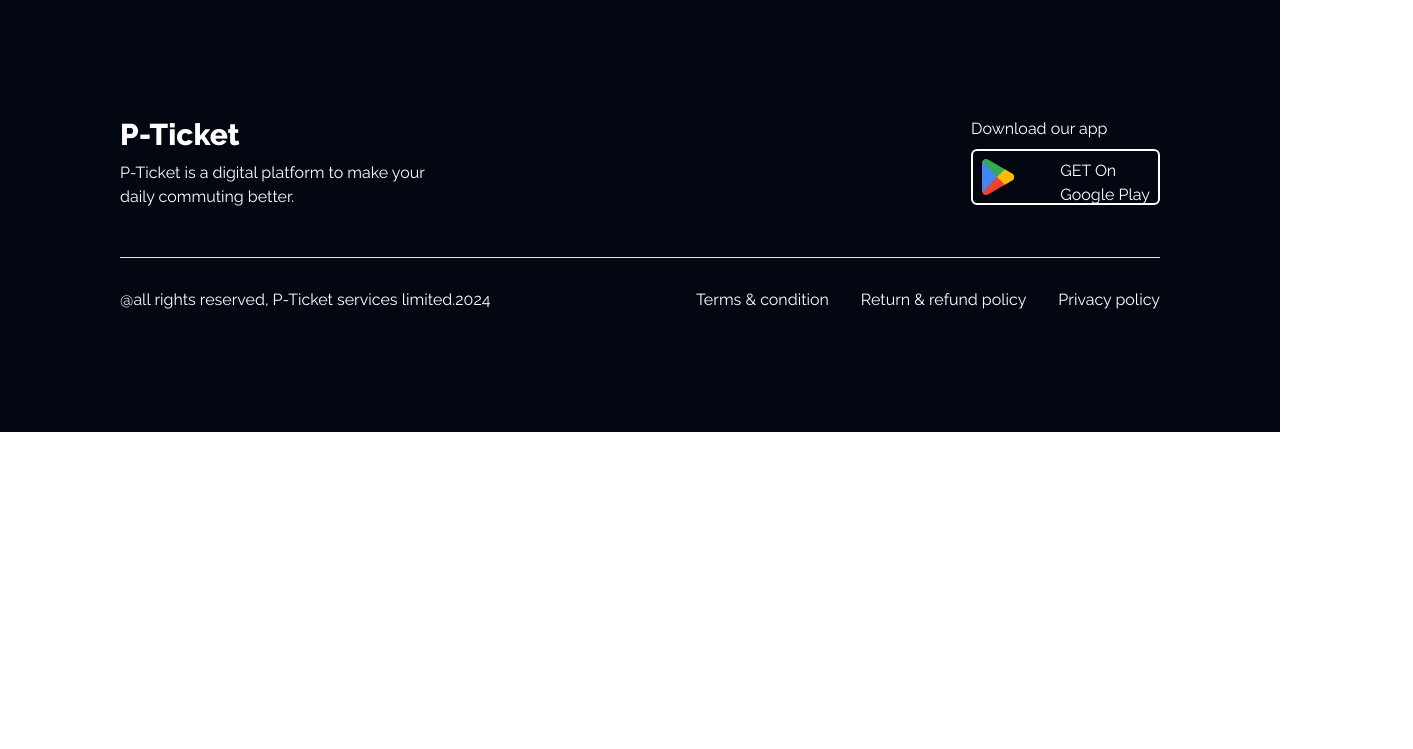
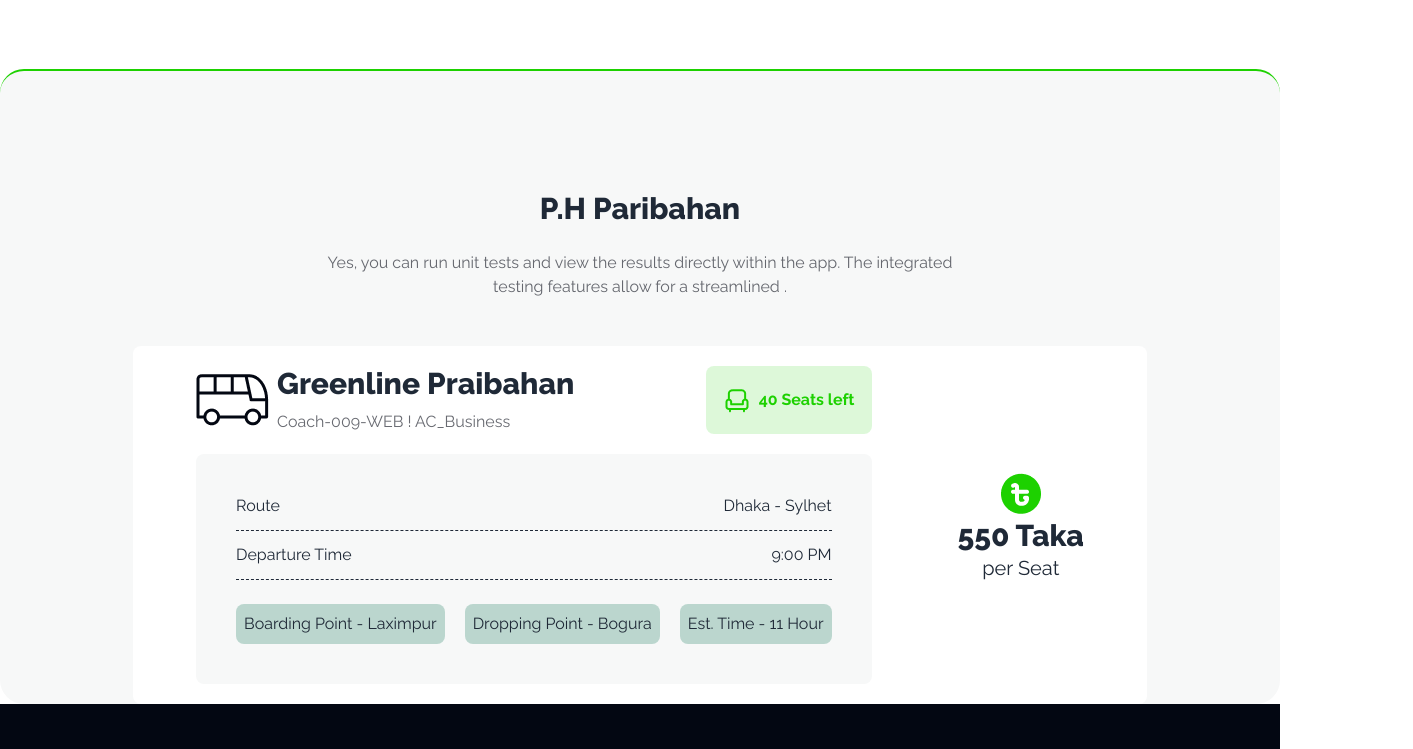
Before and after one commit to sharearahammed/Smart-Ticketing, a plain HTML site: page index.html in a window 1280 px wide. Shown: the part 1211-1960 px from the top of the page, 1413 px wide, since content can reach past the window. Before the commit the page ends 1643 px from the top, so only its background shows below. Drawn offline with nearby package versions, Linux system fonts and the light colour scheme.

Commit message:
Greenline Praibahan

```diff
--- a/index.html
+++ b/index.html
@@ -22,6 +22,9 @@
         .backgoround{
             background-image: url('./images/banner.png');
         }
+        .hr {
+  border-top: 1px dashed;
+}
     </style>
 </head>
 
@@ -57,8 +60,8 @@
           </div>
     </header>
 
-    <main class="lg:mx-[133px]">
-        <section class="backgoround bg-no-repeat h-max-[500px] w-max-[310px] lg:h-[550px] lg:w-full flex flex-col justify-center items-center mt">
+    <main class="">
+        <section class="lg:mx-[133px] backgoround bg-no-repeat h-max-[500px] w-max-[310px] lg:h-[550px] lg:w-full flex flex-col justify-center items-center mt">
             <!-- banner -->
             <div class="text-center ">
                 <div>
@@ -75,7 +78,7 @@
             </div>
         </section>
 
-        <section class=" mt-10 lg:mt-[120px]">
+        <section class="lg:mx-[133px] mt-10 lg:mt-[120px]">
             <h1 class="text-center lg:text-3xl font-extrabold mb-5 lg:mb-[48px]">Best offers for you</h1>
             <div class="flex flex-col lg:flex-row justify-between items-center">
                 <div class="bg-[#FFBF0F] flex justify-between items-center p-5 lg:p-10  lg:h-[220px] lg:w-[573px] rounded-lg">
@@ -109,9 +112,59 @@
             </div>
         </section>
 
-        <section class="border-1 border-[#1DD100] rounded-lg">
-            <h1>P.H Paribahan</h1>
-            <p>Yes, you can run unit tests and view the results directly within the app. The integrated testing features allow for a streamlined .</p>
+        <section class="lg:mt-[120px] border-t-2 border-[#1DD100] rounded-3xl bg-[#F7F8F8]">
+            <h1 class="lg:mt-[120px] text-center text-3xl font-extrabold">P.H Paribahan</h1>
+            <p class="lg:mt-[24px] lg:mb-[47px] text-center text-[#03071299]">Yes, you can run unit tests and view the results directly within the app. The integrated <br> testing features allow for a streamlined .</p>
+
+            <div class="lg:mx-[133px] bg-[#FFFFFF] flex flex-col lg:flex-row justify-around rounded-lg p-5">
+                <div class="">
+                    <div class="flex flex-col lg:flex-row justify-between gap-20 lg:mb-5">
+                        <div class="flex justify-center items-center lg:gap-2">
+                            <div>
+                                <img src="images/bus-logo.png" alt="">
+                            </div>
+                            <div>
+                                <h1 class="lg:text-3xl font-extrabold">Greenline Praibahan</h1>
+                                <p class="text-[#03071299] mt-2">Coach-009-WEB ! AC_Business</p>
+                            </div>
+                        </div>
+                        <div class="flex justify-center items-center bg-[#1DD10026] rounded-lg gap-2 p-[17px]">
+                            <div>
+                                <img src="images/seat-green.png" alt="">
+                            </div>
+                            <div>
+                                <p class="text-[#1DD100] font-bold">40 Seats left</p>
+                            </div>
+                        </div>
+                    </div>
+                    <div class="bg-[#F7F8F8] p-10 rounded-lg">
+                        <div class="flex justify-between bg-[#F7F8F8]">
+                            <div><p>Route</p></div>
+                            <div><h1>Dhaka - Sylhet</h1></div>
+                        </div>
+                        <hr class="hr mt-3 mb-3">
+                        <div class="flex justify-between bg-[#F7F8F8]">
+                            <div><p>Departure Time</p></div>
+                            <div><h1>9:00 PM</h1></div>
+                        </div>
+                        <hr class="hr mt-3 mb-3">
+                        <div class="flex flex-col lg:flex-row gap-5 pt-3">
+                            <div class="bg-[#60A28E66] p-2 rounded-lg"><p>Boarding Point - Laximpur</p></div>
+                        <div class="bg-[#60A28E66] p-2 rounded-lg"><p>Dropping Point - Bogura</p></div>
+                        <div class="bg-[#60A28E66] p-2 rounded-lg"><p>Est. Time - 11 Hour</p></div>
+                        </div>
+                    </div>
+                </div>
+
+                <div class="flex flex-col justify-center items-center">
+                    <img src="images/fare.png" alt="">
+                    <h1 class="text-3xl font-extrabold">550 Taka</h1>
+                    <p class="text-xl">per Seat</p>
+                </div>
+            </div>
+
+            <div></div>
+
         </section>
     </main>
 
```
